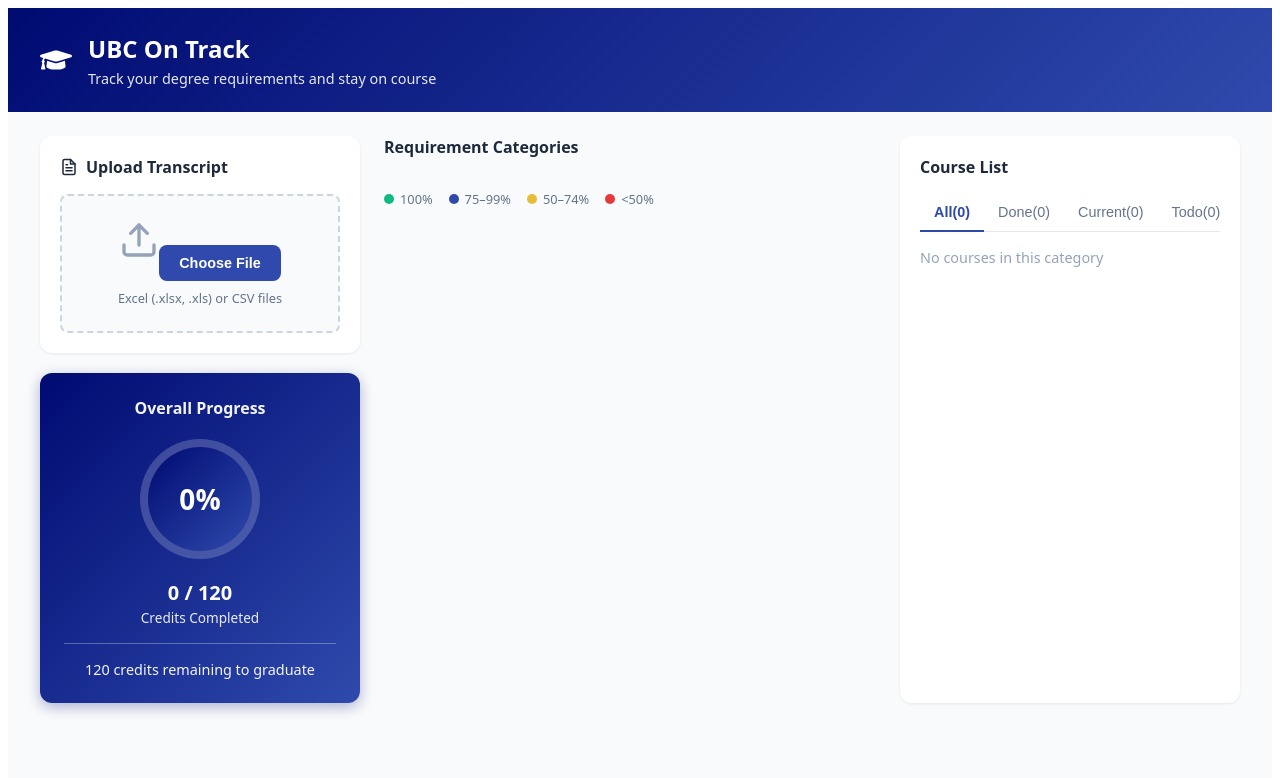
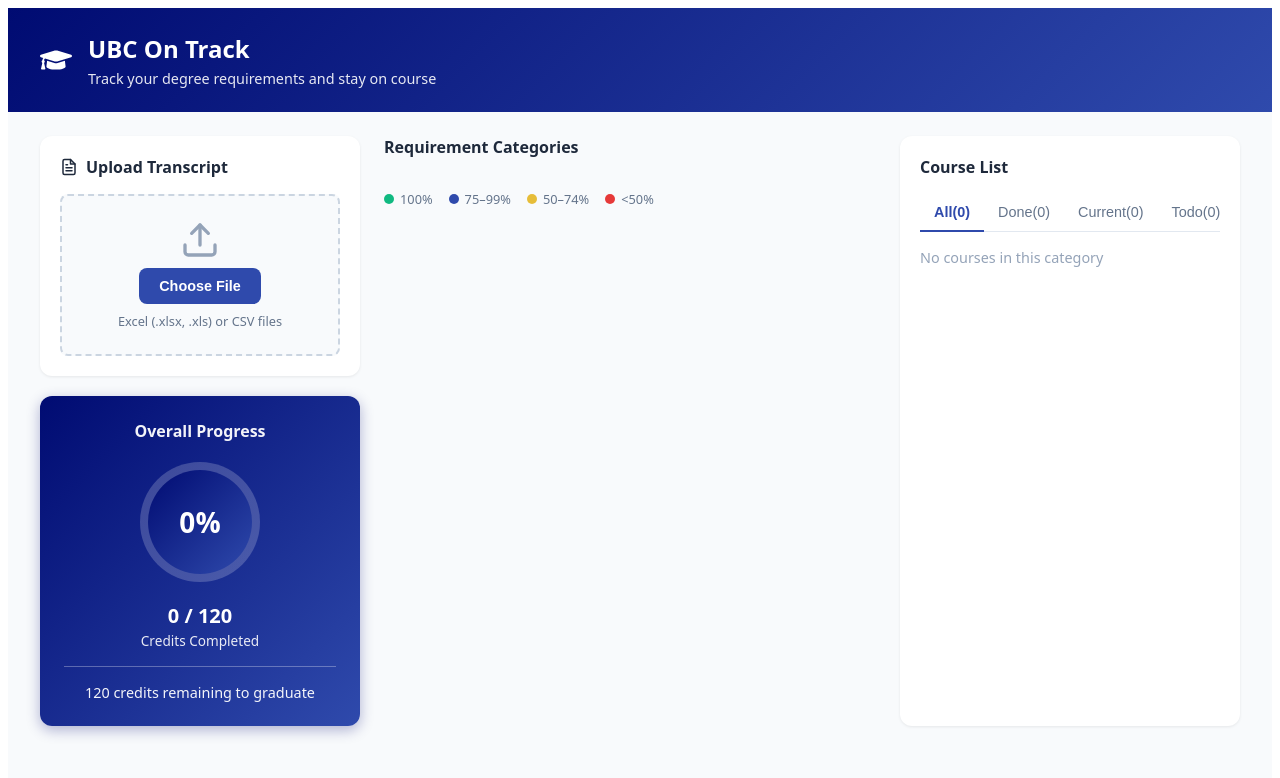
Before and after one commit to NctrnlCris/Degree-Planner, a React (Vite) app: page / in a window 1280 px wide. Shown: the top 778 px of the page. Built offline with nearby package versions, Linux system fonts and the light colour scheme.

Commit message:
Centre the upload icon

```diff
--- a/src/App.tsx
+++ b/src/App.tsx
@@ -120,7 +120,7 @@
                                 }
                             }}
                         >
-                            <FiUpload size={40} color="#94a3b8" style={{ marginBottom: 8 }} />
+                            <FiUpload size={40} color="#94a3b8" style={{ marginLeft: 'auto', marginRight: 'auto', marginBottom: 8, display: 'block',}} />
                             <input
                                 ref={fileInputRef}
                                 type="file"
@@ -244,7 +244,6 @@
                                     <div key={idx} style={styles.courseRow}>
                                         <div style={styles.courseInfo}>
                                             <span style={styles.courseCode}>{course}</span>
-                                            <span style={styles.courseCredits}>— credits</span>
                                         </div>
                                         <span style={{
                                             ...styles.courseBadge,
```
